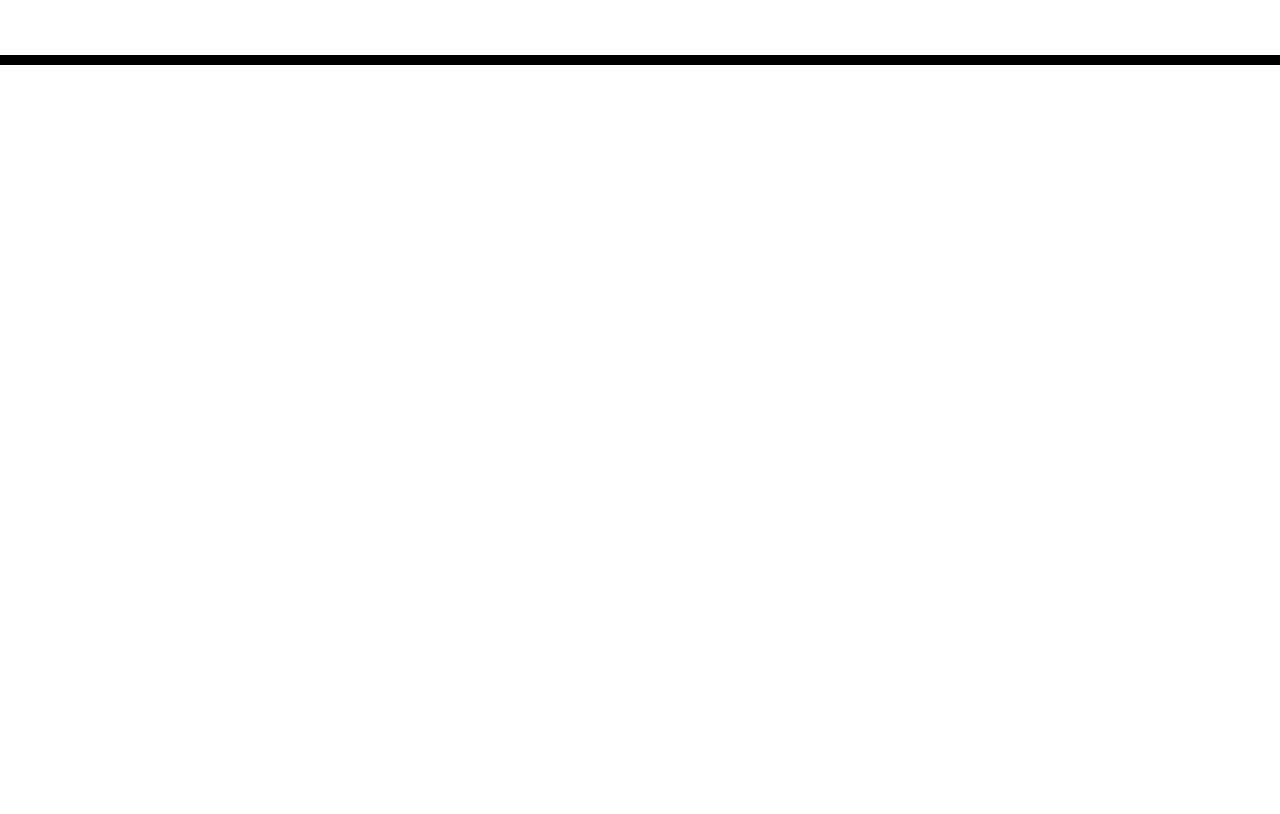
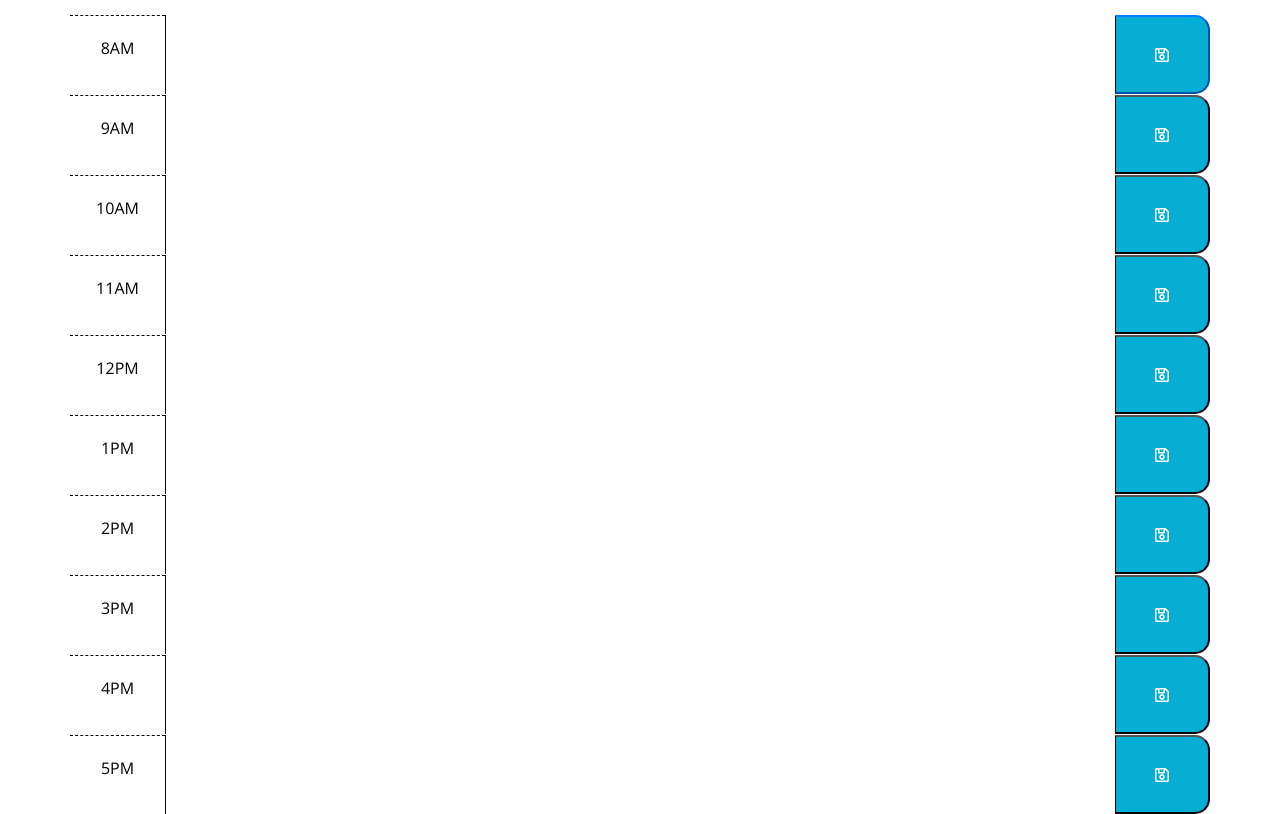
Before and after one commit to lsguerre/workday-planner, a plain HTML site: page index.html in a window 1280 px wide. Shown: the part 203-1017 px from the top of the page. Before the commit the page ends 800 px from the top, so only its background shows below. Drawn offline with nearby package versions, Linux system fonts and the light colour scheme; files that its build step writes are made by us from their sources.

Commit message:
add time block divs/styling, add day to jumbotron start script

```diff
--- /dev/null
+++ b/assets/script.js
@@ -0,0 +1,12 @@
+//display current day on page
+$("#currentDay").text("It's " + moment().format("dddd, MMMM Do YYYY"))
+
+var saveBtn = $(".saveBtn")
+
+$(saveBtn).on("click", function () {
+    var time = $(this).siblings(".hour").text().trim()
+    var gamePlan = $(this).siblings(".work-input").text().trim()
+
+    localStorage.setItem(time, gamePlan)
+    console.log(localStorage)
+})
--- a/index.html
+++ b/index.html
@@ -23,16 +23,78 @@
   </head>
 
   <body>
-    <header class="jumbotron">
+    <header class="jumbotron text-center alert alert-info">
       <h1 class="display-3">Work Day Scheduler</h1>
       <p class="lead">A simple calendar app for scheduling your work day</p>
       <p id="currentDay" class="lead"></p>
     </header>
+
     <div class="container">
-      <!-- Timeblocks go here -->
+      <!-- Timeblocks go here 8am-5pm -->
+      <!--time start-->
+      <div class="row time-block" id="8am">
+        <div class="col-1 hour pt-4">8AM</div>
+        <textarea class="col-10 work-input"></textarea>
+        <button class="col-1 saveBtn btn-primary"><i class="far fa-save"></i></button>
+      </div>
+
+      <div class="row time-block" id="9am">
+        <div class="col-1 hour pt-4">9AM</div>
+        <textarea class="col-10 work-input"></textarea>
+        <button class="col-1 saveBtn "><i class="far fa-save"></i></button>
+      </div>
+
+      <div class="row time-block" id="10am">
+        <div class="col-1 hour pt-4">10AM</div>
+        <textarea class="col-10 work-input"></textarea>
+        <button class="col-1 saveBtn"><i class="far fa-save"></i></button>
+      </div>
+
+      <div class="row time-block" id="11am">
+        <div class="col-1 hour pt-4">11AM</div>
+        <textarea class="col-10 work-input"></textarea>
+        <button class="col-1 saveBtn"><i class="far fa-save"></i></button>
+      </div>
+
+      <div class="row time-block" id="12pm">
+        <div class="col-1 hour pt-4">12PM</div>
+        <textarea class="col-10 work-input"></textarea>
+        <button class="col-1 saveBtn"><i class="far fa-save"></i></button>
+      </div>
+
+      <div class="row time-block" id="1pm">
+        <div class="col-1 hour pt-4">1PM</div>
+        <textarea class="col-10 work-input"></textarea>
+        <button class="col-1 saveBtn"><i class="far fa-save"></i></button>
+      </div>
+
+      <div class="row time-block" id="2pm">
+        <div class="col-1 hour pt-4">2PM</div>
+        <textarea class="col-10 work-input"></textarea>
+        <button class="col-1 saveBtn"><i class="far fa-save"></i></button>
+      </div>
+
+      <div class="row time-block" id="3pm">
+        <div class="col-1 hour pt-4">3PM</div>
+        <textarea class="col-10 work-input"></textarea>
+        <button class="col-1 saveBtn"><i class="far fa-save"></i></button>
+      </div>
+
+      <div class="row time-block" id="4pm">
+        <div class="col-1 hour pt-4">4PM</div>
+        <textarea class="col-10 work-input"></textarea>
+        <button class="col-1 saveBtn"><i class="far fa-save"></i></button>
+      </div>
+
+      <div class="row time-block" id="5pm">
+        <div class="col-1 hour pt-4">5PM</div>
+        <textarea class="col-10 work-input"></textarea>
+        <button class="col-1 saveBtn"><i class="far fa-save"></i></button>
+      </div>
     </div>
 
     <script src="https://code.jquery.com/jquery-3.4.1.min.js"></script>
     <script src="https://cdnjs.cloudflare.com/ajax/libs/moment.js/2.24.0/moment.min.js"></script>
+    <script src="assets/script.js"></script>
   </body>
 </html>
```
Also changed, not shown: assets/style.css (line endings or trailing spaces).
